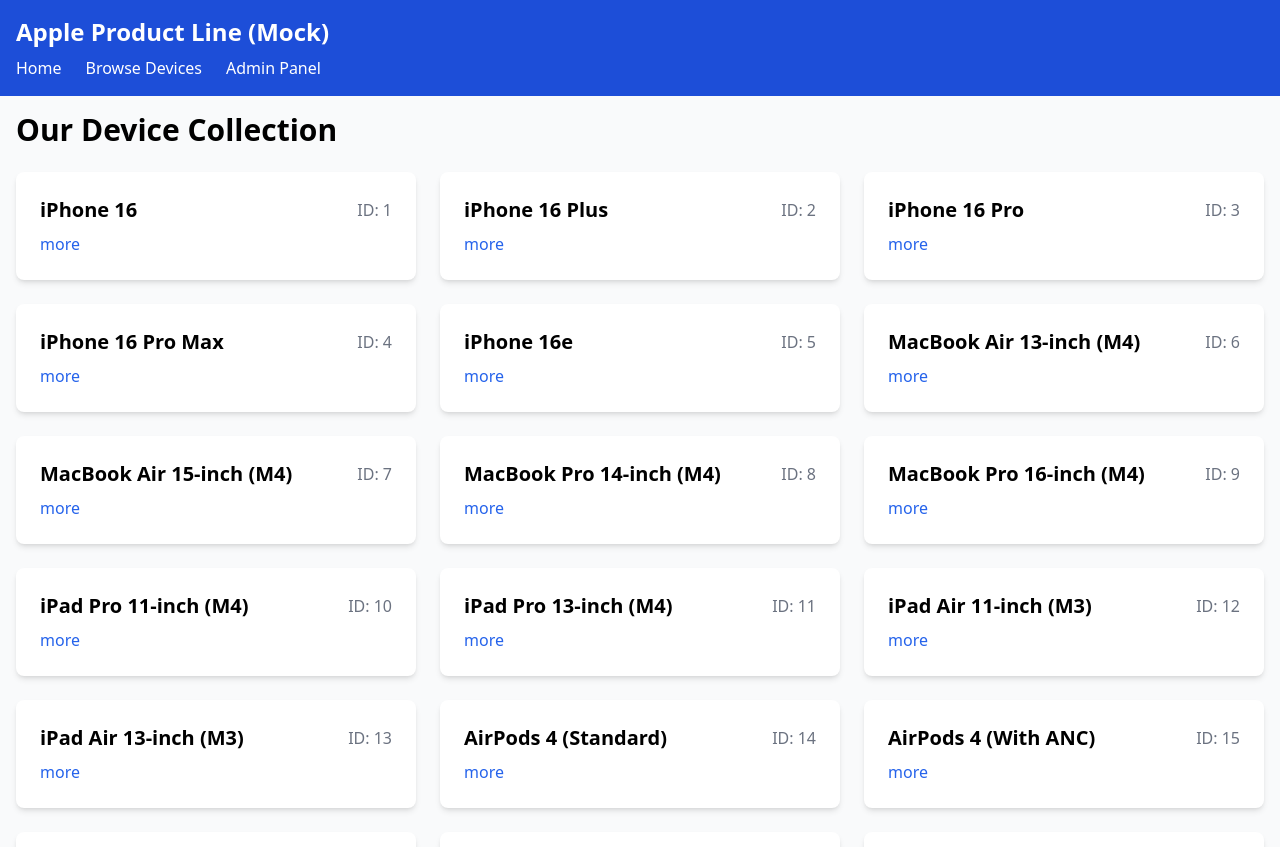
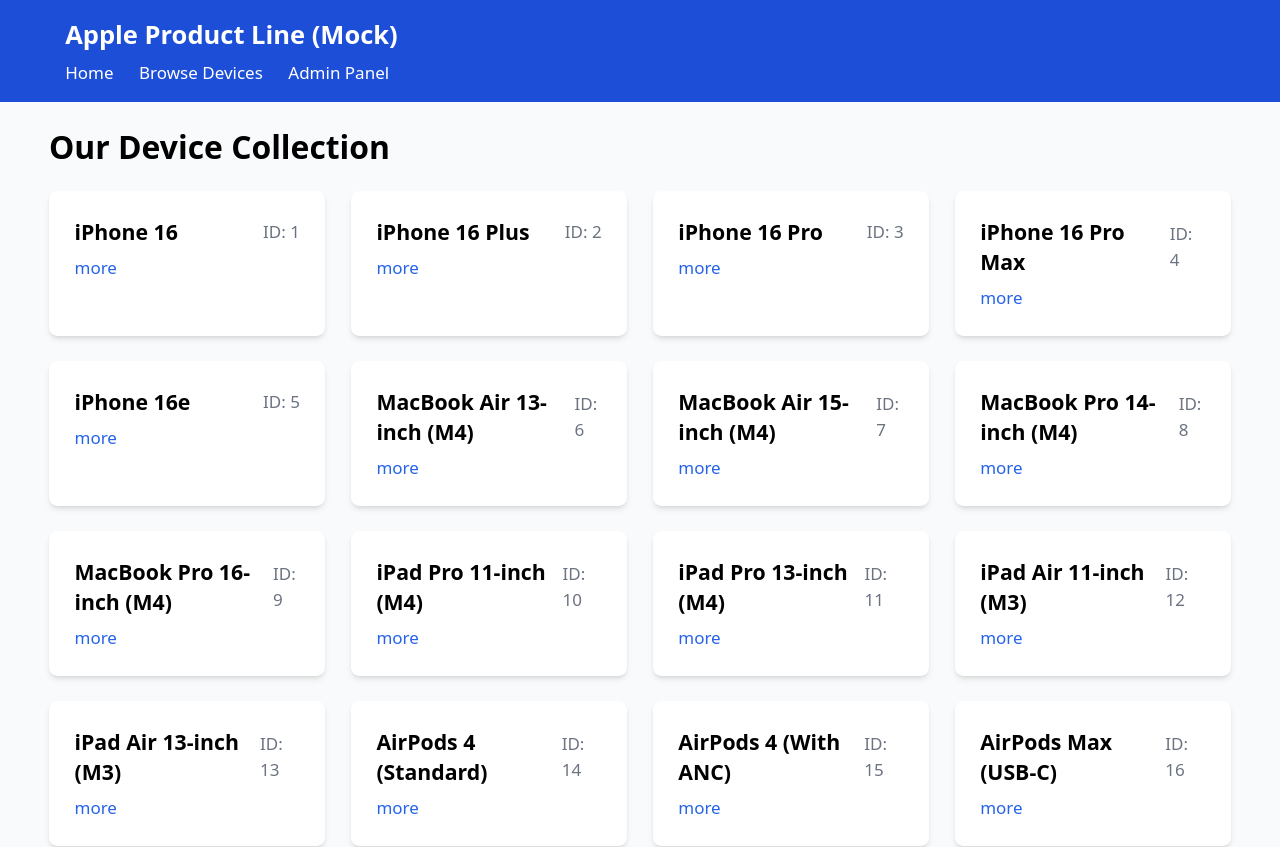
Before and after one commit to issey-wu/Apple-Inventory-Platform, a Next.js app: page /collection in a window 1280 px wide. Shown: the top 847 px of the page. Built offline with nearby package versions, Linux system fonts and the light colour scheme; data requests are answered from the project's data file.

Commit message:
Final code cleanup and revision

```diff
--- a/package.json
+++ b/package.json
@@ -19,12 +19,12 @@
     "@types/node": "^20",
     "@types/react": "^19",
     "@types/react-dom": "^19",
-    "autoprefixer": "^10.4.15",
+    "autoprefixer": "^10.4.21",
     "eslint": "^9",
     "eslint-config-next": "15.3.0",
     "json-server": "^1.0.0-beta.3",
-    "postcss": "^8.4.31",
-    "tailwindcss": "^3.3.3",
+    "postcss": "^8.5.3",
+    "tailwindcss": "^3.4.17",
     "typescript": "^5"
   }
 }
--- a/src/app/collection/page.js
+++ b/src/app/collection/page.js
@@ -8,7 +8,7 @@
     <div>
       <h1 className="text-3xl font-bold mb-6">Our Device Collection</h1>
 
-      <div className="grid grid-cols-1 md:grid-cols-2 lg:grid-cols-3 gap-6">
+      <div className="grid grid-cols-1 md:grid-cols-2 lg:grid-cols-3 xl:grid-cols-4 2xl:grid-cols-5 gap-6">
         {devices.map((device) => (
           <div
             key={device.id}
--- a/src/app/globals.css
+++ b/src/app/globals.css
@@ -5,6 +5,21 @@
 /* Custom global styles */
 body {
   @apply bg-gray-50;
+}
+
+/* Responsive container for better scaling on large screens */
+.container {
+  @apply mx-auto px-4 w-full;
+  max-width: min(95%, 1800px);
+}
+
+/* Responsive card grid system */
+.responsive-grid {
+  @apply grid grid-cols-1 sm:grid-cols-2 lg:grid-cols-3 xl:grid-cols-4 2xl:grid-cols-5 gap-4 lg:gap-6;
+}
+
+.card {
+  @apply bg-white rounded-lg shadow-md p-4 md:p-6 hover:shadow-lg transition-shadow h-full flex flex-col;
 }
 
 /* Custom form styles */
@@ -27,3 +42,22 @@
     @apply p-2 text-sm;
   }
 }
+
+/* Scale adjustments for different screen sizes */
+@media (min-width: 1280px) {
+  html {
+    font-size: 17px;
+  }
+}
+
+@media (min-width: 1536px) {
+  html {
+    font-size: 18px;
+  }
+}
+
+@media (min-width: 1920px) {
+  html {
+    font-size: 19px;
+  }
+}
--- a/src/app/layout.js
+++ b/src/app/layout.js
@@ -14,7 +14,7 @@
             <div className="container mx-auto">
               <h1 className="text-2xl font-bold">Apple Product Line (Mock)</h1>
               <nav className="mt-2">
-                <ul className="flex space-x-6">
+                <ul className="flex flex-wrap space-x-4 md:space-x-6">
                   <li>
                     <a href="/" className="hover:underline">
                       Home
@@ -35,7 +35,7 @@
             </div>
           </header>
 
-          <main className="flex-grow container mx-auto p-4">
+          <main className="flex-grow container mx-auto py-6 px-4">
             {children}
           </main>
 
```
Also changed, not shown: 1 other file (tests, documents, lock files or other folders).
